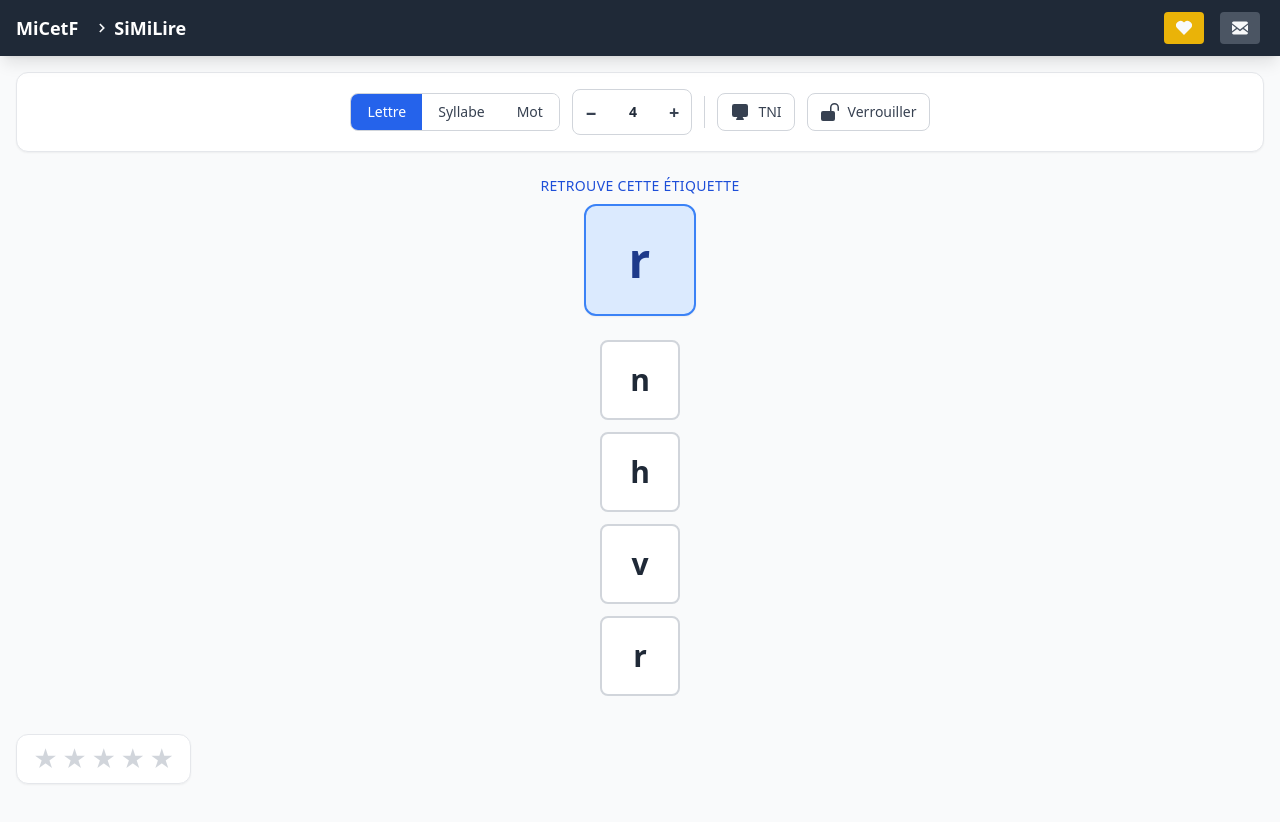
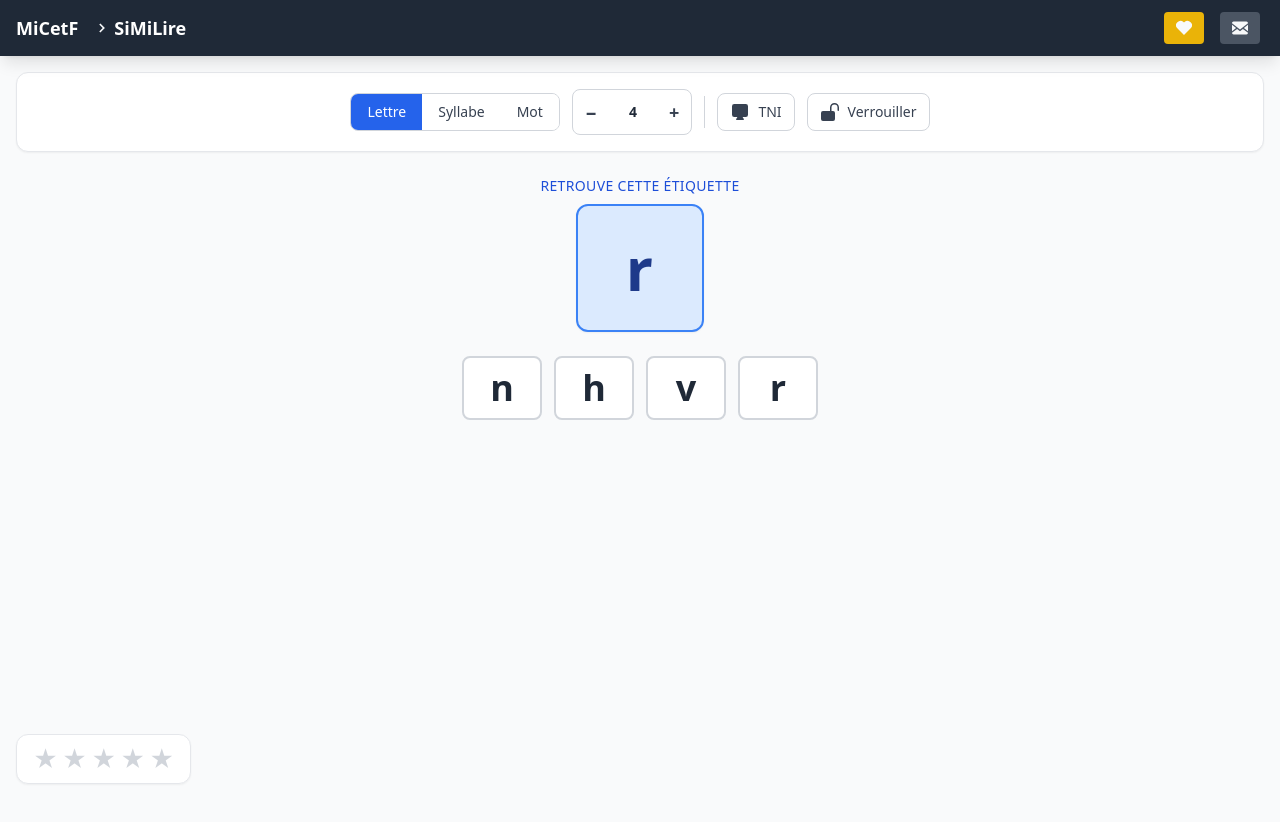
Before and after one commit to micetf/similire, a React (Vite) app: page / in a window 1280 px wide. Shown: the top 822 px of the page. Built offline with nearby package versions, Linux system fonts and the light colour scheme.

Commit message:
fix: adaptation taille police aux contenus longs + centrage flex-wrap ProposalGrid

```diff
--- a/src/components/game/EtiquetteCard.jsx
+++ b/src/components/game/EtiquetteCard.jsx
@@ -1,12 +1,37 @@
 /**
  * Étiquette individuelle cliquable.
  * Gère ses propres états visuels : attente, succès, erreur, guidage.
+ * La taille de police s'adapte automatiquement à la longueur du contenu.
  *
  * @module components/game/EtiquetteCard
  */
 
 import { useState, useEffect } from "react";
 import PropTypes from "prop-types";
+
+/**
+ * Calcule les classes de taille de police et largeur minimale
+ * selon le nombre de caractères de la valeur affichée.
+ *
+ * @param {string}  valeur   - Valeur affichée dans l'étiquette
+ * @param {boolean} modeTni  - Mode TNI activé
+ * @returns {{ texte: string, largeur: string }}
+ */
+function classesTailleTexte(valeur, modeTni) {
+    const n = valeur.length;
+
+    if (modeTni) {
+        if (n <= 1) return { texte: "text-6xl", largeur: "min-w-[8rem]" };
+        if (n <= 3) return { texte: "text-5xl", largeur: "min-w-[9rem]" };
+        if (n <= 5) return { texte: "text-4xl", largeur: "min-w-[10rem]" };
+        return { texte: "text-3xl", largeur: "min-w-[11rem]" };
+    }
+
+    if (n <= 1) return { texte: "text-4xl", largeur: "min-w-[5rem]" };
+    if (n <= 3) return { texte: "text-3xl", largeur: "min-w-[6rem]" };
+    if (n <= 5) return { texte: "text-2xl", largeur: "min-w-[7rem]" };
+    return { texte: "text-xl", largeur: "min-w-[8rem]" };
+}
 
 /**
  * Étiquette individuelle cliquable du jeu SiMiLire.
@@ -32,10 +57,8 @@ function EtiquetteCard({
     modeTni,
     onClic,
 }) {
-    // État local pour déclencher et réinitialiser l'animation shake
     const [animer, setAnimer] = useState(false);
 
-    // Déclenche l'animation shake quand cette étiquette est cliquée en erreur
     useEffect(() => {
         if (estCliquee && statut === "erreur") {
             setAnimer(true);
@@ -44,27 +67,20 @@ function EtiquetteCard({
         }
     }, [estCliquee, statut]);
 
-    // Guidage discret : halo jaune sur la bonne réponse au 2e échec
     const afficherGuidage = estCorrecte && nbErreursTourCourant >= 2;
 
-    // Classes de couleur selon l'état
     const classesCouleur = () => {
-        if (statut === "succes" && estCorrecte) {
+        if (statut === "succes" && estCorrecte)
             return "bg-green-200 border-green-500 text-green-800";
-        }
-        if (afficherGuidage) {
+        if (afficherGuidage)
             return "bg-yellow-100 border-yellow-400 text-gray-800";
-        }
-        if (estCliquee && statut === "erreur") {
+        if (estCliquee && statut === "erreur")
             return "bg-orange-100 border-orange-400 text-gray-800";
-        }
         return "bg-white border-gray-300 text-gray-800 hover:border-blue-400 hover:bg-blue-50";
     };
 
-    // Tailles selon le mode TNI
-    const classesTaille = modeTni
-        ? "w-32 h-32 text-tni-md"
-        : "w-20 h-20 text-3xl";
+    const { texte, largeur } = classesTailleTexte(valeur, modeTni);
+    const hauteur = modeTni ? "h-28" : "h-16";
 
     return (
         <button
@@ -72,9 +88,10 @@ function EtiquetteCard({
             disabled={statut === "succes"}
             className={`
                 flex items-center justify-center
-                ${classesTaille}
+                ${largeur} ${hauteur} px-3
                 font-bold rounded-lg border-2
                 transition-colors duration-150
+                ${texte}
                 ${classesCouleur()}
                 ${animer ? "animate-shake" : ""}
             `}
--- a/src/components/game/ModelZone.jsx
+++ b/src/components/game/ModelZone.jsx
@@ -1,11 +1,34 @@
 /**
  * Zone d'affichage du modèle à retrouver.
- * Visuellement distincte des propositions : fond bleu, taille supérieure.
+ * La taille de police s'adapte à la longueur du contenu.
  *
  * @module components/game/ModelZone
  */
 
 import PropTypes from "prop-types";
+
+/**
+ * Calcule les classes de taille de police selon la longueur du contenu.
+ *
+ * @param {string}  valeur  - Valeur affichée
+ * @param {boolean} modeTni - Mode TNI activé
+ * @returns {string}
+ */
+function classeTexteModele(valeur, modeTni) {
+    const n = valeur.length;
+
+    if (modeTni) {
+        if (n <= 1) return "text-8xl";
+        if (n <= 3) return "text-7xl";
+        if (n <= 5) return "text-6xl";
+        return "text-5xl";
+    }
+
+    if (n <= 1) return "text-6xl";
+    if (n <= 3) return "text-5xl";
+    if (n <= 5) return "text-4xl";
+    return "text-3xl";
+}
 
 /**
  * Zone d'affichage de l'étiquette modèle.
@@ -16,7 +39,10 @@ import PropTypes from "prop-types";
  * @returns {JSX.Element}
  */
 function ModelZone({ modele, modeTni }) {
-    const classeTexte = modeTni ? "text-tni-lg" : "text-5xl";
+    const classeTexte = classeTexteModele(modele.valeur, modeTni);
+    const tailleBoite = modeTni
+        ? "min-w-[12rem] min-h-[12rem]"
+        : "min-w-[8rem] min-h-[8rem]";
 
     return (
         <div className="flex flex-col items-center gap-2">
@@ -25,14 +51,17 @@ function ModelZone({ modele, modeTni }) {
             </p>
             <div
                 className={`
-                    flex items-center justify-center
+                    flex items-center justify-center px-4
                     bg-blue-100 border-2 border-blue-500
                     rounded-xl shadow-sm
-                    ${modeTni ? "w-48 h-48" : "w-28 h-28"}
+                    ${tailleBoite}
                 `}
             >
                 <span
-                    className={`font-bold text-blue-900 tracking-wide ${classeTexte}`}
+                    className={`
+                        font-bold text-blue-900 tracking-wide
+                        ${classeTexte}
+                    `}
                 >
                     {modele.valeur}
                 </span>
--- a/src/components/game/ProposalGrid.jsx
+++ b/src/components/game/ProposalGrid.jsx
@@ -1,6 +1,7 @@
 /**
  * Grille des étiquettes proposées à l'élève.
- * Disposition responsive selon le nombre de propositions.
+ * Utilise flex-wrap justify-center pour centrer naturellement
+ * tous les cas, y compris les rangées incomplètes.
  *
  * @module components/game/ProposalGrid
  */
@@ -30,12 +31,8 @@ function ProposalGrid({
     modeTni,
     onRepondre,
 }) {
-    // Nombre de colonnes adapté au nombre de propositions
-    const nbCols = Math.min(propositions.length, 4);
-    const classeGrille = `grid grid-cols-${nbCols} gap-3 justify-items-center`;
-
     return (
-        <div className={classeGrille}>
+        <div className="flex flex-wrap justify-center gap-3 max-w-2xl">
             {propositions.map((item) => (
                 <EtiquetteCard
                     key={item.id}
```
